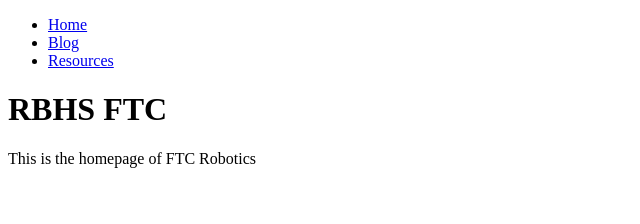
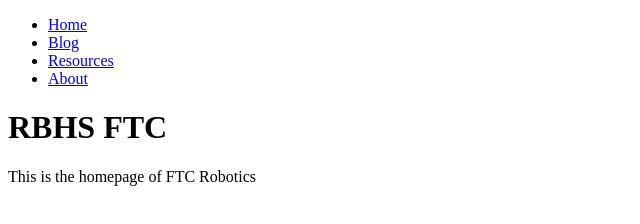
Before and after one commit to RBHS-FTC/rbhs-ftc.github.io, a plain HTML site: page index.html in a window 1280 px wide. Shown: the whole page, without its empty margins (0-640 px from the left). Drawn offline with Linux system fonts and the light colour scheme.

Commit message:
Update index.html

```diff
--- a/index.html
+++ b/index.html
@@ -8,6 +8,7 @@
       <li><a href="https://rbhs-ftc.github.io">Home</a></li>
       <li><a href="Blog">Blog</a></li>
       <li><a href="Resources">Resources</a></li>
+      <li><a href="About">About</a></li>
     </ul>
   </nav>
   <body>
```
